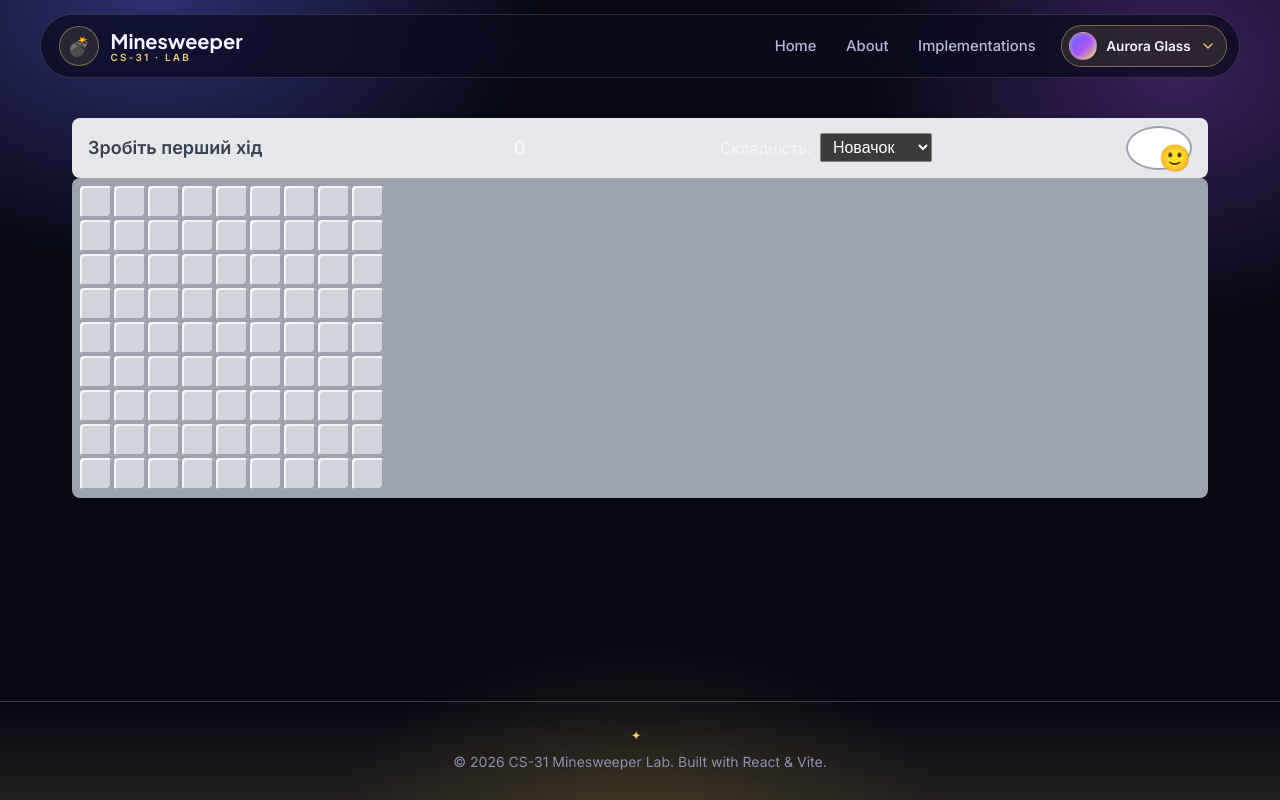
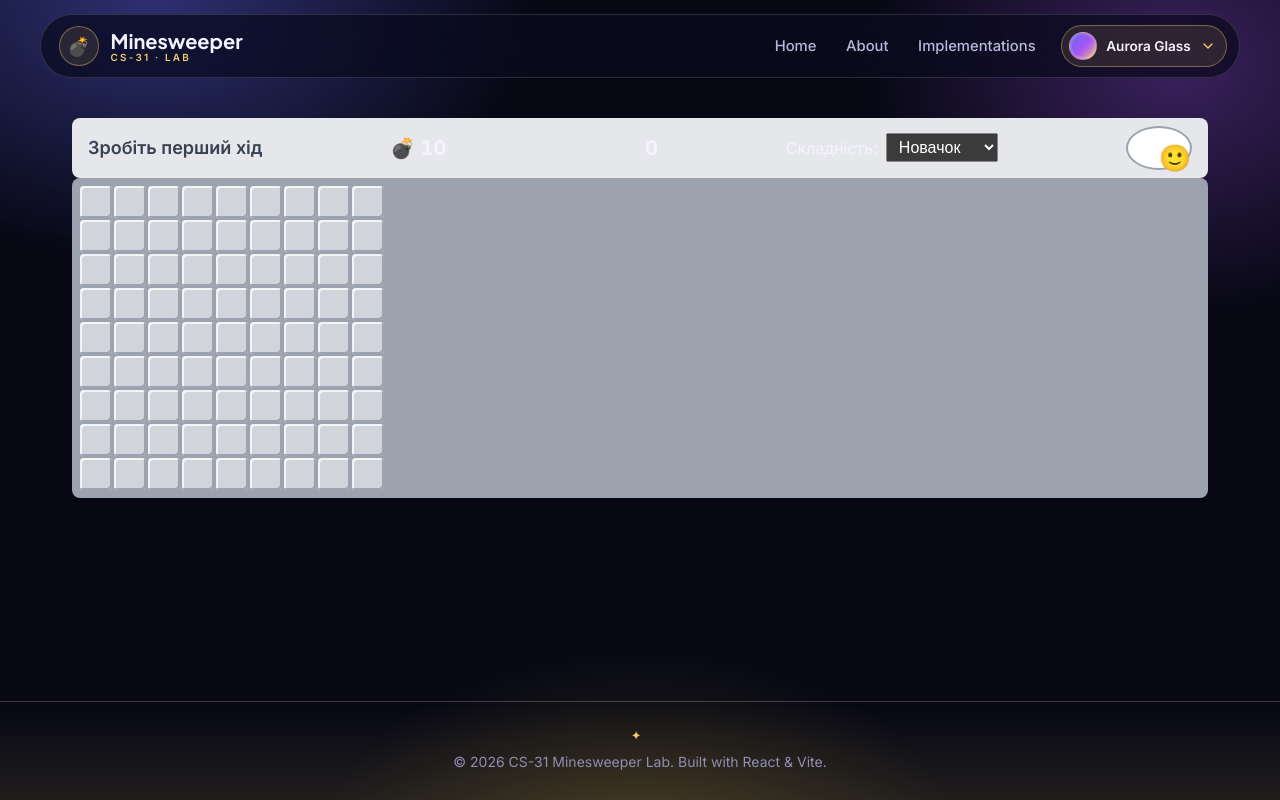
Before and after one commit to cs3-web-course-2026/cs31-minesweeper-react-2026, a React (Vite) app: page /shaposhnikov-kostiantyn in a window 1280 px wide. Built offline with nearby package versions, Linux system fonts and the light colour scheme.

Commit message:
feat: show remaining mines in panel, drop unused GameStatus prop

```diff
--- a/src/pages/ShaposhnikovKostiantyn/index.jsx
+++ b/src/pages/ShaposhnikovKostiantyn/index.jsx
@@ -14,10 +14,13 @@ export default function Minesweeper() {
   return (
     <div className={styles.page}>
       <header className={styles.panel}>
-        <GameStatus status={status} minesLeft={minesLeft} />
-        <Timer key={gameId} isRunning={status === STATUS.PLAYING} />
-        <DifficultySelect difficulty={difficulty} onChange={restart} />
-        <RestartButton onRestart={() => restart()} />
+          <GameStatus status={status} />
+          <span className={styles.counter} aria-label="Залишилось мін">
+              💣 {minesLeft}
+          </span>
+          <Timer key={gameId} isRunning={status === STATUS.PLAYING} />
+          <DifficultySelect difficulty={difficulty} onChange={restart} />
+          <RestartButton onRestart={() => restart()} />
       </header>
 
       <section className={styles.boardArea} aria-label="Ігрове поле">
```
